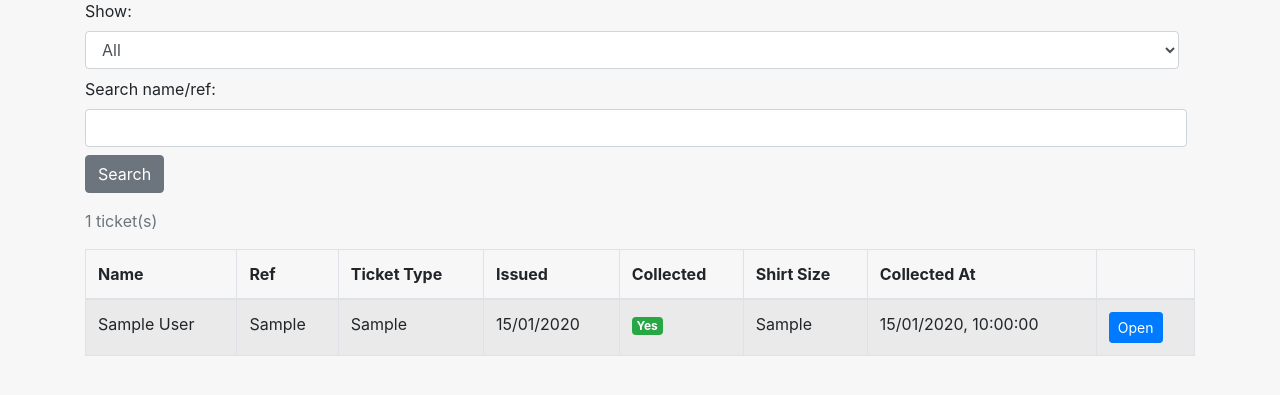
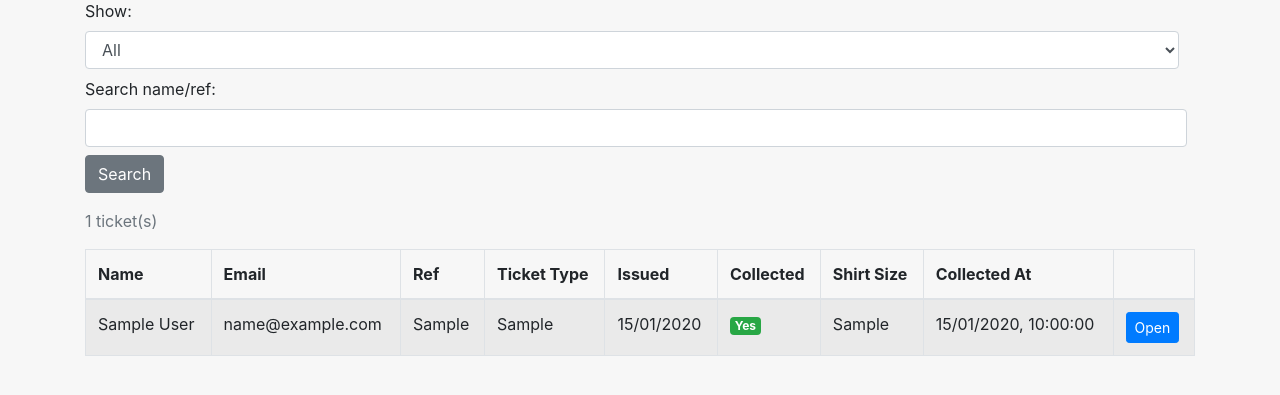
Before and after one commit to andycqos74/ticketreporting, a Node server app: page /tickets in a window 1280 px wide. Shown: the part 127-522 px from the top of the page. Run offline with Node 20, Linux system fonts and the light colour scheme; tables that the repository leaves empty hold one stand-in row (values such as "Sample post").

Commit message:
Show the buyer email on the collect page and ticket list
- Collect page: each ticket card now shows the email (when present)
  alongside ticket type/event/reference.
- List page: Email is now its own column, hidden below 768px like the
  other secondary columns (desktop has room to show it plainly). On
  mobile, a small tap-to-reveal control (native <details>/<summary>,
  no JS needed) next to the name shows the email on tap without
  costing table width.

Co-Authored-By: Claude Sonnet 5 <noreply@anthropic.com>
Claude-Session: https://claude.ai/code/session_011zrrL2Nb4HX1xqs6Bipc1u

```diff
--- a/soccercamp-app/public/css/style.css
+++ b/soccercamp-app/public/css/style.css
@@ -5,6 +5,26 @@ body {
 .badge-danger { background-color: #dc3545; color: #fff; }
 #qrReader {
   width: 100%;
+}
+
+/* Tap-to-reveal email on the mobile ticket list (desktop shows it as its
+   own column instead - see .col-secondary below). */
+.email-reveal summary {
+  display: inline-block;
+  cursor: pointer;
+  list-style: none;
+  padding: 0.1rem 0.4rem;
+  font-size: 1rem;
+  color: #007bff;
+}
+.email-reveal summary::-webkit-details-marker {
+  display: none;
+}
+.email-reveal .email-text {
+  display: block;
+  font-size: 0.85rem;
+  color: #555;
+  word-break: break-all;
 }
 
 /* ---------------------------------------------------------------------
--- a/soccercamp-app/src/routes/list.js
+++ b/soccercamp-app/src/routes/list.js
@@ -9,7 +9,7 @@ router.get('/', async (req, res, next) => {
     const search = (req.query.search || '').trim();
 
     let sql = `
-      SELECT TicketID, TicketCoRef, TicketType, PurchaseDate,
+      SELECT TicketID, TicketCoRef, TicketType, PurchaseDate, Email,
              TRIM(CONCAT(HolderFirstName, ' ', HolderLastName)) AS PrintName,
              Collected, ShirtSize, CollectedDate
       FROM soccercamp_tickets
--- a/soccercamp-app/views/list.ejs
+++ b/soccercamp-app/views/list.ejs
@@ -22,6 +22,7 @@
     <thead>
       <tr>
         <th>Name</th>
+        <th class="col-secondary">Email</th>
         <th class="col-secondary">Ref</th>
         <th class="col-secondary">Ticket Type</th>
         <th class="col-secondary">Issued</th>
@@ -34,7 +35,16 @@
     <tbody>
       <% rows.forEach(function(row) { %>
         <tr>
-          <td><%= row.PrintName %></td>
+          <td>
+            <%= row.PrintName %>
+            <% if (row.Email) { %>
+              <details class="email-reveal d-md-none">
+                <summary title="Show email">&#9993;</summary>
+                <span class="email-text"><%= row.Email %></span>
+              </details>
+            <% } %>
+          </td>
+          <td class="col-secondary"><%= row.Email || '' %></td>
           <td class="col-secondary"><%= row.TicketCoRef %></td>
           <td class="col-secondary"><%= row.TicketType %></td>
           <td class="col-secondary"><%= row.PurchaseDate ? new Date(row.PurchaseDate).toLocaleDateString('en-GB') : '' %></td>
--- a/soccercamp-app/views/partials/ticket-card.ejs
+++ b/soccercamp-app/views/partials/ticket-card.ejs
@@ -6,6 +6,9 @@
       <strong>Ticket type:</strong> <%= ticket.TicketType %><br>
       <strong>Event:</strong> <%= ticket.EventName %><br>
       <strong>Reference:</strong> <%= ticket.TicketCoRef %><br>
+      <% if (ticket.Email) { %>
+        <strong>Email:</strong> <%= ticket.Email %><br>
+      <% } %>
       <strong>Collected:</strong>
       <span class="badge <%= ticket.Collected ? 'badge-success' : 'badge-danger' %>">
         <%= ticket.Collected ? 'Yes' : 'No' %>
```
